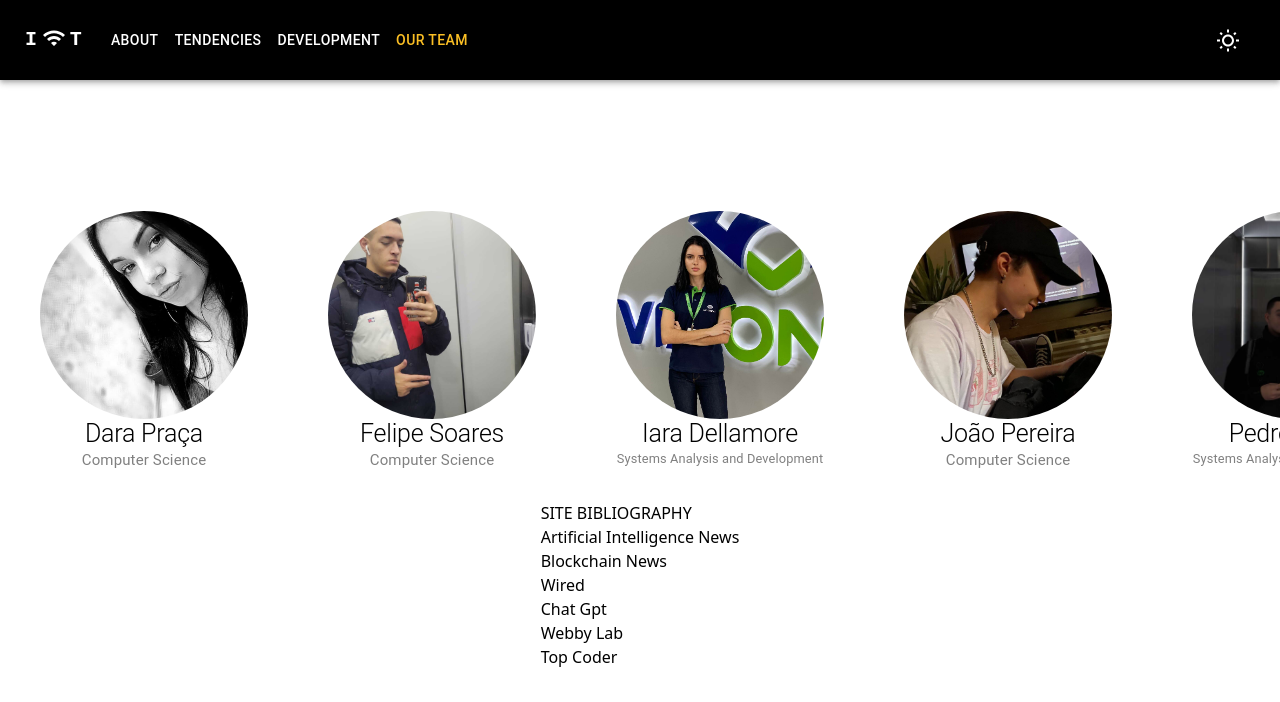
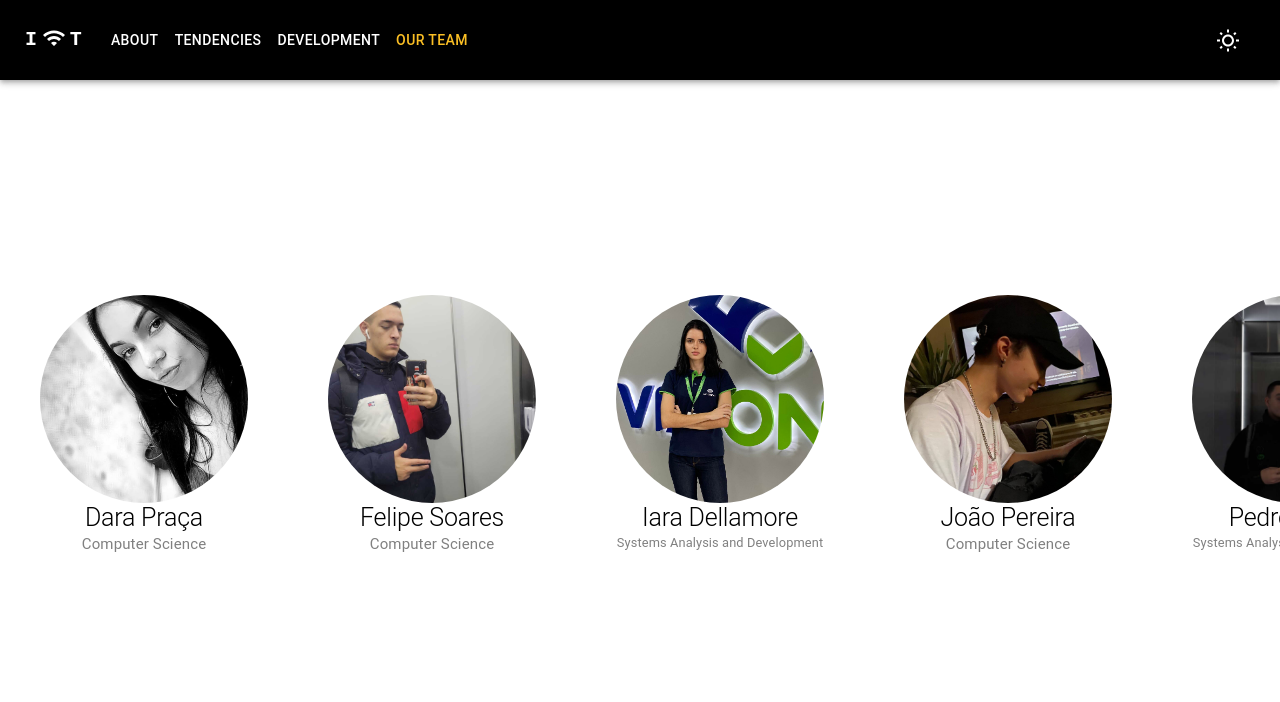
Before and after one commit to B-e-sa/site-iot, a Next.js app: page /our-team in a window 1280 px wide. Shown: the top 702 px of the page. Built offline with nearby package versions, Linux system fonts and the light colour scheme.

Commit message:
remove bibliography from our team page

```diff
--- a/src/app/our-team/page.tsx
+++ b/src/app/our-team/page.tsx
@@ -43,17 +43,5 @@ export default function OurTeam() {
                 </div>
             })}
         </div>
-        <div className='w-fit'>
-            <p>SITE BIBLIOGRAPHY</p>
-            {bibliography.map(({ name, link }) => {
-                return <ul>
-                    <a target='_blank' href={link}>
-                        <li className='w-fit'>
-                            {name}
-                        </li>
-                    </a>
-                </ul>
-            })}
-        </div>
     </div >
 }
```
